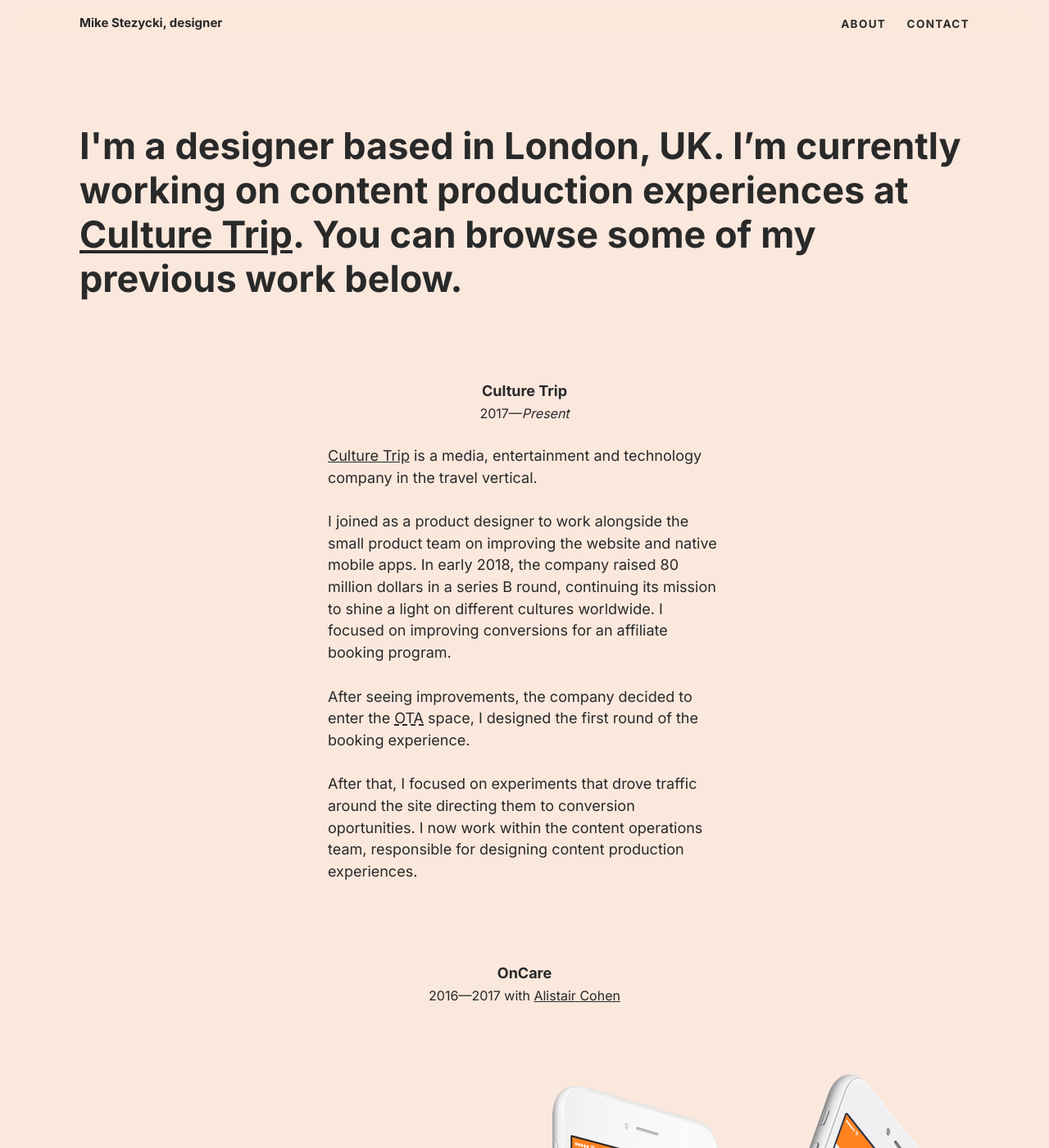
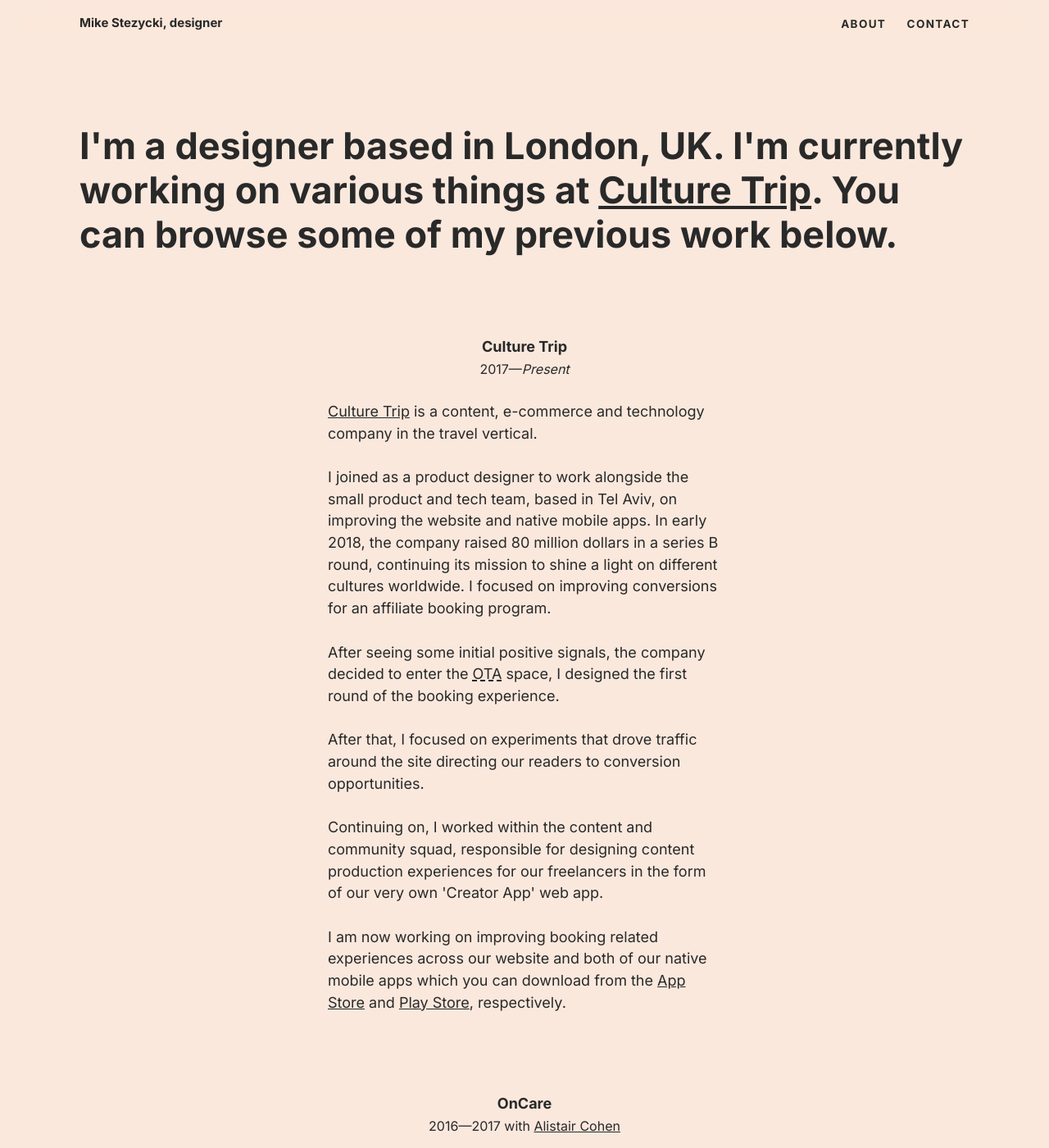
Before and after one commit to mr-stezz/mr-stezz.github.io, a Jekyll site: the page built from index.html, in a window 1280 px wide and 1400 px high. Shown: the whole window at 82% size. Built offline with Jekyll 4.4.1, drawn with Linux system fonts in a browser that asks for light colours; some of the changed text lies outside the part shown.

Commit message:
Rewrite a bunch of projects

```diff
--- a/_includes/_projects.carmen.html
+++ b/_includes/_projects.carmen.html
@@ -7,5 +7,5 @@
     <figcaption class="text-col">During onboarding, you're asked to give feedback to at least 3 colleagues who share the same email domain.</figcaption>
   </figure>
 
-  <p class="text-col">Carmen&mdash;now known as <a href="http://www.getfrisbee.com" title="frisbee, the continuous feedback platform, helping employees and organisations grow, every day.">Frisbee</a>&mdash;is a web based peer-to-peer workplace feedback tool from the <a href="https://foundersfactory.com/portfolio/">Founders Factory incubator</a>. My involvement included prototyping early ideas, sitting in user interviews to find out needs for getting direct, actionable and empathetic feedback and designing the UI for the web app.</p>
+  <p class="text-col">Carmen—later known as Frisbee—was a web based peer-to-peer workplace feedback tool from the <a href="https://foundersfactory.com/portfolio/">Founders Factory incubator</a>. My involvement included recording notes during user interviews ran by the Product Manager to find out possible needs for getting direct, actionable and empathetic feedback, prototyping early ideas of the <abbr title="User Interface">UI</abbr> and designing the refined interface for the web app.</p>
 </section>
--- a/_includes/_projects.culture-trip.html
+++ b/_includes/_projects.culture-trip.html
@@ -2,8 +2,10 @@
   <h3 class="heading  no-spacing  page-title">Culture Trip</h3>
   <p class="heading  page-subtitle  t--center">2017&mdash;<i>Present</i></p>
   <p class="text-col">
-    <a href="https://theculturetrip.com" title="Location based inspiration and content to make you feel like a local, everywhere.">Culture Trip</a> is a media, entertainment and technology company in the travel vertical.<br>
-    <br>I joined as a product designer to work alongside the small product team on improving the website and native mobile apps. In early 2018, the company raised 80 million dollars in a series B round, continuing its mission to shine a light on different cultures worldwide. I focused on improving conversions for an affiliate booking program.<br>
-    <br>After seeing improvements, the company decided to enter the <abbr title="Online Travel Agent">OTA</abbr> space, I designed the first round of the booking experience.<br>
-    <br>After that, I focused on experiments that drove traffic around the site directing them to conversion oportunities. I now work within the content operations team, responsible for designing content production experiences.</p>
+    <a href="https://theculturetrip.com" title="Location based inspiration and content to make you feel like a local, everywhere.">Culture Trip</a> is a content, e-commerce and technology company in the travel vertical.<br>
+    <br>I joined as a product designer to work alongside the small product and tech team, based in Tel Aviv, on improving the website and native mobile apps. In early 2018, the company raised 80 million dollars in a series B round, continuing its mission to shine a light on different cultures worldwide. I focused on improving conversions for an affiliate booking program.<br>
+    <br>After seeing some initial positive signals, the company decided to enter the <abbr title="Online Travel Agent">OTA</abbr> space, I designed the first round of the booking experience.<br>
+    <br>After that, I focused on experiments that drove traffic around the site directing our readers to conversion opportunities.<br>
+    <br>Continuing on, I worked within the content and community squad, responsible for designing content production experiences for our freelancers in the form of our very own 'Creator App' web app.<br>
+    <br>I am now working on improving booking related experiences across our website and both of our native mobile apps which you can download from the <a href="https://apps.apple.com/gb/app/culture-trip-explore-travel/id1146832951">App Store</a> and <a href="https://play.google.com/store/apps/details?id=culturetrip.com&amp;hl=en_GB&amp;gl=US">Play Store</a>, respectively.</p>
 </section>
--- a/_includes/_projects.oncare.html
+++ b/_includes/_projects.oncare.html
@@ -5,5 +5,5 @@
     <img src="assets/img/content/oncare-showcase.png" srcset="assets/img/content/oncare-showcase.png 1x,assets/img/content/oncare-showcase@2x.png 2x" alt="Four iPhone 6 devices laid out depicting from right to left, 'my clients' view, a 'client profile' view, a 'checked in' view and 'all reports' view." loading="auto">
     <figcaption class="text-col">A selection of core screens from the OnCare iOS app.</figcaption>
   </figure>
-  <p class="text-col"><a href="http://www.weareoncare.com" title="We save care agencies time and money by replacing paper records with a simple app, help to boost CQC ratings, and keep families closer to their loved ones' care.">OnCare</a> is a <abbr title="Business-to-Business">B2B</abbr> <abbr title="Software as a Service">SaaS</abbr> business from the <a href="https://foundersfactory.com/portfolio/">Founders Factory incubator</a>. OnCare provides tools that make caring for the elderly easier. The business has three apps which I helped prototype and design. This includes a React Native app for both iOS and Android and a responsive web app. I worked on product strategy, prototypes and informing the user experience, as well as the creative direction.</p>
+  <p class="text-col"><a href="http://www.weareoncare.com" title="We save care agencies time and money by replacing paper records with a simple app, help to boost CQC ratings, and keep families closer to their loved ones' care.">OnCare</a> is a <abbr title="Business-to-Business">B2B</abbr> <abbr title="Software as a Service">SaaS</abbr> business from the <a href="https://foundersfactory.com/portfolio/">Founders Factory incubator</a>. OnCare provides tools that saves costs to Care Agencies and make caring for the elderly easier. The business has three apps which I helped prototype and design. This includes a React Native app for both iOS and Android and a responsive web app. I worked on product strategy, prototypes and informing the user experience, as well as the creative direction.</p>
 </section>
--- a/_includes/_projects.state.html
+++ b/_includes/_projects.state.html
@@ -5,5 +5,5 @@
     <img src="assets/img/content/state-iphone-feature.png" srcset="assets/img/content/state-iphone-feature.png 1x,assets/img/content/state-iphone-feature@2x.png 2x" alt="Three iPhone 6 devices appear alongside eachother displaying the home feed, a topic and a user profile." loading="lazy">
     <figcaption class="text-col">Home feed showing top content from your network, a topic and a user profile as they appear on iOS.</figcaption>
   </figure>
-  <p class="text-col">State, the world’s global opinion network. Tag your opinions and let the world know what you think through structured analysis. Build friendships with people who think similarly, or have healthy debates with people who think different. I worked on refreshing the iOS and Android apps and helped redesign and launch the new responsive web app.</p>
+  <p class="text-col"><a href="https://state.com" title="The global opinion network.">State</a>, the world’s global opinion network. Tag your opinions and let the world know what you think through structured analysis. Build friendships with people who think similarly, or have healthy debates with people who think different. I worked on refreshing the iOS and Android apps and helped redesign and launch the new responsive web app.</p>
 </section>
--- a/index.html
+++ b/index.html
@@ -2,7 +2,7 @@
 layout: home
 title: Home
 ---
-<h2 class="heading  mega  w--700  u--m-bottom--huge">I'm a designer based in London, UK. I’m currently working on content production experiences at <a href="https://theculturetrip.com" title="Award-winning travel stories, insider city guides, and handpicked hotels and experiences in the coolest neighbourhoods.">Culture Trip</a>. You can browse some of my previous work below.</h2>
+<h2 class="heading  mega  w--700  u--m-bottom--huge">I'm a designer based in London, UK. I'm currently working on various things at <a href="https://theculturetrip.com" title="Award-winning travel stories, insider city guides, and handpicked hotels and experiences in the coolest neighbourhoods.">Culture Trip</a>. You can browse some of my previous work below.</h2>
 {% include _projects.culture-trip.html %}
 {% include _projects.oncare.html %}
 {% include _projects.carmen.html %}
```
